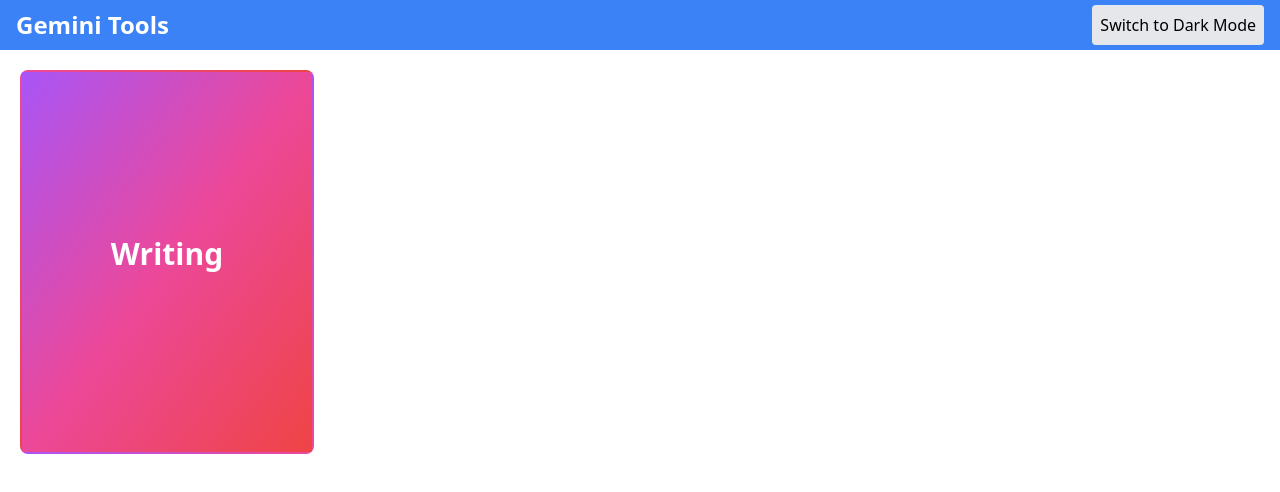
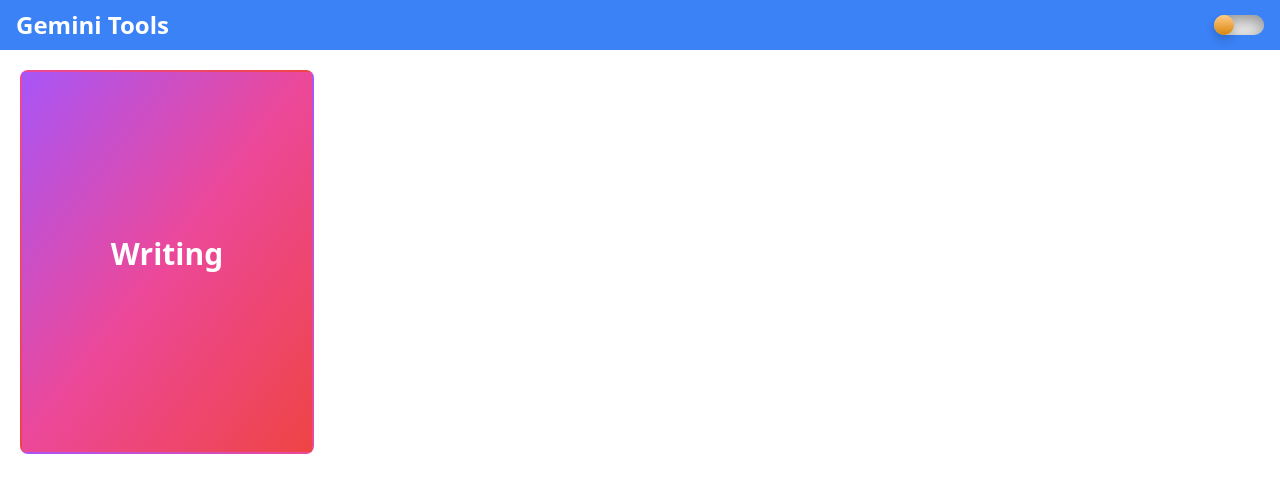
Before and after one commit to Bashamega/ai-helper-tools, a Next.js app: page / in a window 1280 px wide. Shown: the top 492 px of the page. Built offline with nearby package versions, Linux system fonts and the light colour scheme.

Commit message:
feat: update button to toggle input

```diff
--- a/src/components/DarkModeToggle.jsx
+++ b/src/components/DarkModeToggle.jsx
@@ -4,15 +4,17 @@ export function DarkModeToggle() {
   const [isDarkMode, setIsDarkMode] = useState(false);
 
   useEffect(() => {
-    // Check if the user has a preferred theme
+    // On component mount, check if the user has a preferred theme stored in localStorage
     const savedTheme = localStorage.getItem("theme");
     if (savedTheme === "dark") {
+      // Apply dark mode if it's the preferred theme
       document.documentElement.classList.add("dark");
       setIsDarkMode(true);
     }
   }, []);
 
   const toggleDarkMode = () => {
+    // Toggle between dark and light mode
     if (isDarkMode) {
       document.documentElement.classList.remove("dark");
       localStorage.setItem("theme", "light");
@@ -20,15 +22,47 @@ export function DarkModeToggle() {
       document.documentElement.classList.add("dark");
       localStorage.setItem("theme", "dark");
     }
-    setIsDarkMode(!isDarkMode);
+    setIsDarkMode(!isDarkMode); // Update state
   };
 
+  // Tailwind classes for the toggle switch
+  const labelBaseClasses =
+    "block relative w-[50px] h-[20px] rounded-[10px] cursor-pointer transition-all duration-300";
+  const lightModeBackground = "bg-[#ebebeb]";
+  const darkModeBackground = "bg-[#242424]";
+  const labelShadow =
+    "shadow-[inset_0px_5px_15px_rgba(0,0,0,0.4),_inset_0px_-5px_15px_rgba(255,255,255,0.4)]";
+
+  // Tailwind classes for the toggle button (inner circle)
+  const buttonBaseClasses =
+    "absolute top-0 w-[20px] h-[20px] rounded-[18px] transition-all duration-300 shadow-[0px_5px_10px_rgba(0,0,0,0.2)]";
+  const lightModeButtonBackground =
+    "bg-gradient-to-b from-[#ffcc89] to-[#d8860b]";
+  const darkModeButtonBackground = "bg-gradient-to-b from-[#777] to-[#3a3a3a]";
+  const darkModePosition = "left-[30px]";
+  const lightModePosition = "left-0";
+
   return (
-    <button
-      onClick={toggleDarkMode}
-      className="p-2 bg-gray-200 dark:bg-gray-800 text-black dark:text-gray-200 rounded"
-    >
-      {isDarkMode ? "Switch to Light Mode" : "Switch to Dark Mode"}
-    </button>
+    <div id="dark-mode-toggle">
+      {/* Hidden checkbox input element to control the toggle state */}
+      <input
+        type="checkbox"
+        id="darkmode-toggle-checkbox"
+        className="w-0 h-0 hidden" // Hide the checkbox, purely for accessibility
+        onChange={toggleDarkMode}
+        checked={isDarkMode} // Bind the checkbox state to dark mode
+      />
+
+      {/* The visual representation of the toggle */}
+      <label
+        htmlFor="darkmode-toggle-checkbox"
+        className={`${labelBaseClasses} ${isDarkMode ? darkModeBackground : lightModeBackground} ${labelShadow}`}
+      >
+        {/* The inner button (circle) that moves based on the dark mode state */}
+        <span
+          className={`${buttonBaseClasses} ${isDarkMode ? darkModePosition : lightModePosition} ${isDarkMode ? darkModeButtonBackground : lightModeButtonBackground}`}
+        ></span>
+      </label>
+    </div>
   );
 }
```
